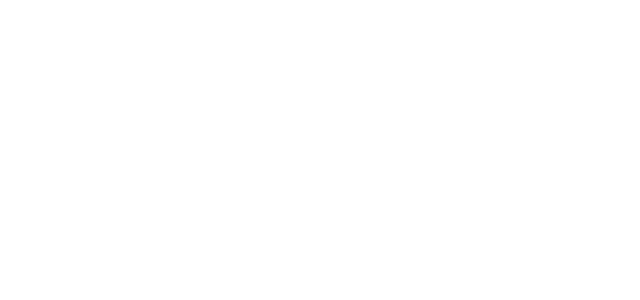
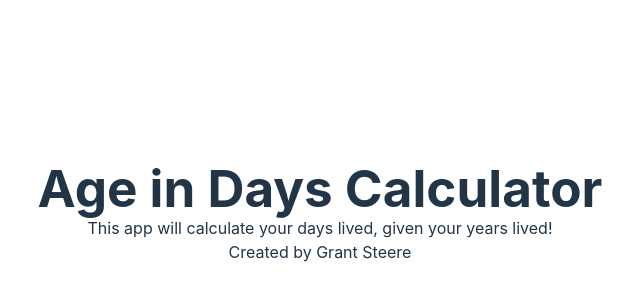
Before and after one commit to gsteere04/age-in-days-ts, a React (Vite) app: page / in a window 1280 px wide. Shown: the part 188-488 px from the top of the page, without its empty margins (320-960 px from the left). Built offline with nearby package versions, Linux system fonts and the light colour scheme.

Commit message:
create calculator and app component

```diff
--- a/src/App.tsx
+++ b/src/App.tsx
@@ -1,8 +1,19 @@
 import './App.css';
+import Calculator from './Calculator';
 
 function App() {
   return (
     <>
+    <header>
+      <h1>Age in Days Calculator</h1>
+      <p>This app will calculate your days lived, given your years lived!</p>
+    </header>
+    <main>
+      <Calculator />
+    </main>
+    <footer>
+      Created by Grant Steere
+    </footer>
 
     </>
   );
--- /dev/null
+++ b/src/Calculator.tsx
@@ -0,0 +1,10 @@
+import React from "react";
+
+const Calculator: React.FC = () => {
+    return (
+        <>
+
+        </>
+    );
+}
+export default Calculator;
```
